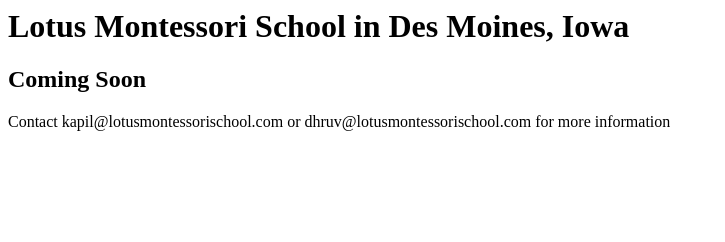
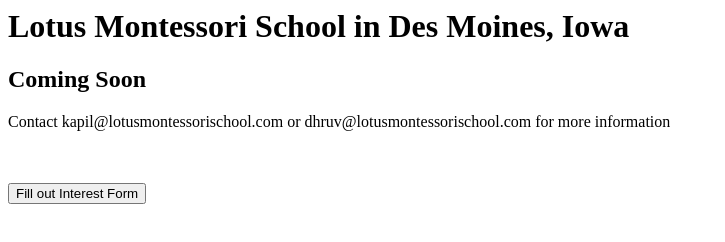
Before and after one commit to LotusMontessoriSchool/www, a plain HTML site: page public/index.html in a window 1280 px wide. Shown: the whole page, without its empty margins (0-725 px from the left). Drawn offline with Linux system fonts and the light colour scheme.

Commit message:
add interest form

```diff
--- a/public/index.html
+++ b/public/index.html
@@ -12,6 +12,9 @@
         <p>Contact kapil@lotusmontessorischool.com or dhruv@lotusmontessorischool.com for more information</p>
 
 
+        <br><br>
+        <button onclick="window.location.href='https://docs.google.com/forms/d/e/1FAIpQLSfnFWPthfy3UrBs3bAwGs4IBO6yUZp61bYFQdReNpz2lFH9qQ/viewform';">Fill out Interest Form</button>
+
     </body>
 
 </html>
```
